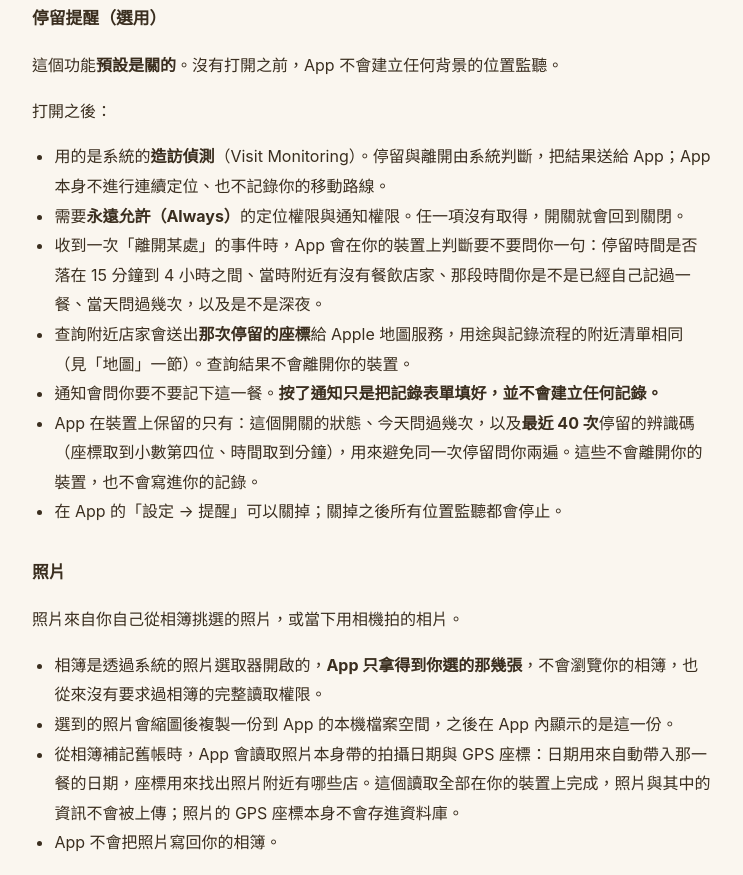
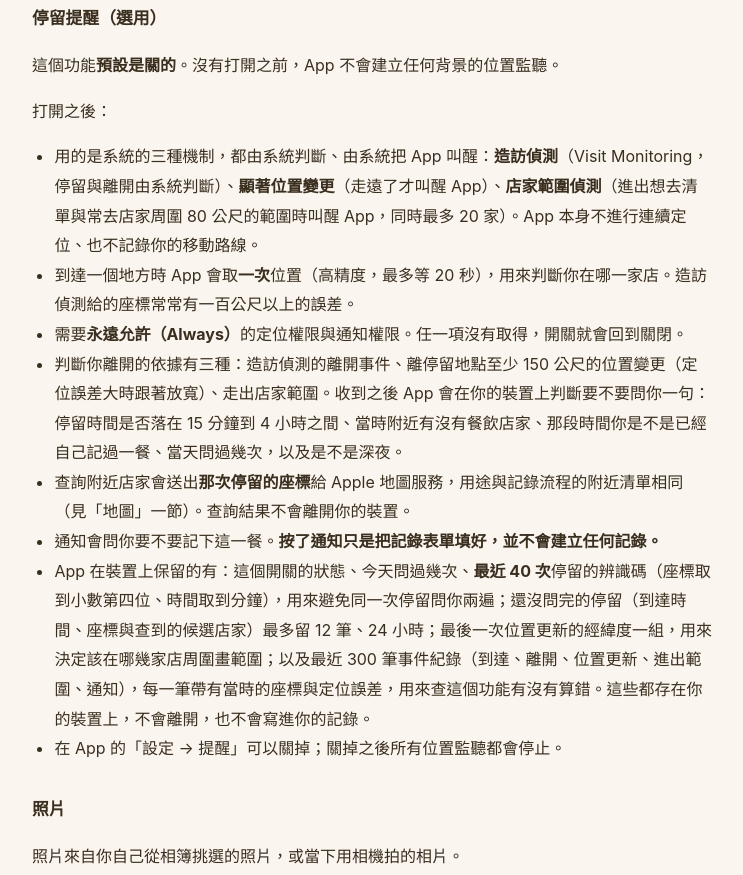
Before and after one commit to Moaijay/shiwu-support, a plain HTML site: page index.html in a window 1280 px wide. Shown: the part 1095-1970 px from the top of the page, without its empty margins (268-1011 px from the left). Drawn offline with Linux system fonts and the light colour scheme.

Commit message:
2026-09-12 隱私政策的停留提醒一節跟上 v0.25.1：三種喚醒機制、到達取一次精準位置、離開的三種依據，以及裝置上多留的兩樣位置資料
Co-Authored-By: Claude Fable 5.1 <noreply@anthropic.com>
Claude-Session: https://claude.ai/code/session_01H5Q7jfXsEjaR5MWU6A5i3x

```diff
--- a/index.html
+++ b/index.html
@@ -53,12 +53,13 @@
 <p>這個功能<strong>預設是關的</strong>。沒有打開之前，App 不會建立任何背景的位置監聽。</p>
 <p>打開之後：</p>
 <ul>
-  <li>用的是系統的<strong>造訪偵測</strong>（Visit Monitoring）。停留與離開由系統判斷，把結果送給 App；App 本身不進行連續定位、也不記錄你的移動路線。</li>
+  <li>用的是系統的三種機制，都由系統判斷、由系統把 App 叫醒：<strong>造訪偵測</strong>（Visit Monitoring，停留與離開由系統判斷）、<strong>顯著位置變更</strong>（走遠了才叫醒 App）、<strong>店家範圍偵測</strong>（進出想去清單與常去店家周圍 80 公尺的範圍時叫醒 App，同時最多 20 家）。App 本身不進行連續定位、也不記錄你的移動路線。</li>
+  <li>到達一個地方時 App 會取<strong>一次</strong>位置（高精度，最多等 20 秒），用來判斷你在哪一家店。造訪偵測給的座標常常有一百公尺以上的誤差。</li>
   <li>需要<strong>永遠允許（Always）</strong>的定位權限與通知權限。任一項沒有取得，開關就會回到關閉。</li>
-  <li>收到一次「離開某處」的事件時，App 會在你的裝置上判斷要不要問你一句：停留時間是否落在 15 分鐘到 4 小時之間、當時附近有沒有餐飲店家、那段時間你是不是已經自己記過一餐、當天問過幾次，以及是不是深夜。</li>
+  <li>判斷你離開的依據有三種：造訪偵測的離開事件、離停留地點至少 150 公尺的位置變更（定位誤差大時跟著放寬）、走出店家範圍。收到之後 App 會在你的裝置上判斷要不要問你一句：停留時間是否落在 15 分鐘到 4 小時之間、當時附近有沒有餐飲店家、那段時間你是不是已經自己記過一餐、當天問過幾次，以及是不是深夜。</li>
   <li>查詢附近店家會送出<strong>那次停留的座標</strong>給 Apple 地圖服務，用途與記錄流程的附近清單相同（見「地圖」一節）。查詢結果不會離開你的裝置。</li>
   <li>通知會問你要不要記下這一餐。<strong>按了通知只是把記錄表單填好，並不會建立任何記錄。</strong></li>
-  <li>App 在裝置上保留的只有：這個開關的狀態、今天問過幾次，以及<strong>最近 40 次</strong>停留的辨識碼（座標取到小數第四位、時間取到分鐘），用來避免同一次停留問你兩遍。這些不會離開你的裝置，也不會寫進你的記錄。</li>
+  <li>App 在裝置上保留的有：這個開關的狀態、今天問過幾次、<strong>最近 40 次</strong>停留的辨識碼（座標取到小數第四位、時間取到分鐘），用來避免同一次停留問你兩遍；還沒問完的停留（到達時間、座標與查到的候選店家）最多留 12 筆、24 小時；最後一次位置更新的經緯度一組，用來決定該在哪幾家店周圍畫範圍；以及最近 300 筆事件紀錄（到達、離開、位置更新、進出範圍、通知），每一筆帶有當時的座標與定位誤差，用來查這個功能有沒有算錯。這些都存在你的裝置上，不會離開，也不會寫進你的記錄。</li>
   <li>在 App 的「設定 → 提醒」可以關掉；關掉之後所有位置監聽都會停止。</li>
 </ul>
 
@@ -132,12 +133,13 @@
 <p>This feature is <strong>off by default</strong>. Until you turn it on, the app creates no background location monitoring of any kind.</p>
 <p>Once it is on:</p>
 <ul>
-  <li>It uses the system's <strong>Visit Monitoring</strong>. The system decides when you have arrived and left, and hands the app the result. The app does not run continuous location updates and does not record your movement.</li>
+  <li>It uses three system services, all of which decide on their own when to wake the app: <strong>Visit Monitoring</strong> (the system decides when you have arrived and left), <strong>significant-change location monitoring</strong> (the app is woken once you have moved far enough), and <strong>region monitoring</strong> around the places on your wishlist and the ones you log most often (80 m circles, at most 20 at a time). The app does not run continuous location updates and does not record your movement.</li>
+  <li>When you arrive somewhere, the app takes <strong>one</strong> high-accuracy location fix (it waits at most 20 seconds) to work out which place you are at. The coordinates that Visit Monitoring reports are often off by more than a hundred metres.</li>
   <li>It requires <strong>Always</strong> location authorization and notification permission. If either is refused, the switch returns to off.</li>
-  <li>When a &ldquo;left a place&rdquo; event arrives, the app decides on your device whether to ask you anything at all: whether the stay lasted between 15 minutes and 4 hours, whether there were food places nearby, whether you already logged a meal during that time, how many times it has asked today, and whether it is the middle of the night.</li>
+  <li>Three things can tell the app you have left: a departure from Visit Monitoring, a location change at least 150 m from where you stopped (further when the location accuracy is poor), or leaving one of those place circles. It then decides on your device whether to ask you anything at all: whether the stay lasted between 15 minutes and 4 hours, whether there were food places nearby, whether you already logged a meal during that time, how many times it has asked today, and whether it is the middle of the night.</li>
   <li>Looking up nearby places sends <strong>that visit's coordinates</strong> to Apple's map service, for the same purpose as the nearby list when you log a meal (see &ldquo;Maps&rdquo;). The results do not leave your device.</li>
   <li>The notification asks whether you want to log the meal. <strong>Tapping it only pre-fills the logging form; it does not create a record.</strong></li>
-  <li>All the app keeps on the device is: the switch's state, how many times it has asked today, and identifiers for the <strong>last 40</strong> visits (coordinates rounded to four decimals, time rounded down to the minute) so that the same visit is not raised twice. None of this leaves your device or is written into your records.</li>
+  <li>What the app keeps on the device: the switch's state, how many times it has asked today, identifiers for the <strong>last 40</strong> visits (coordinates rounded to four decimals, time rounded down to the minute) so that the same visit is not raised twice, up to 12 open stays for at most 24 hours (arrival time, coordinates and the nearby places found), one pair of coordinates from the most recent location update (used to decide which places to draw circles around), and the last 300 events (arrivals, departures, location updates, region crossings, notifications), each carrying the coordinates and location accuracy at the time, used to check the feature's own reasoning. None of this leaves your device or is written into your records.</li>
   <li>It can be turned off in the app under Settings &rsaquo; Reminders. Turning it off stops all location monitoring.</li>
 </ul>
 
```
Also changed, not shown: privacy.html (+8 -6 lines).
